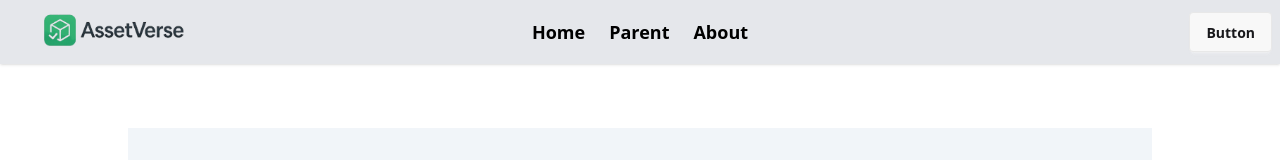
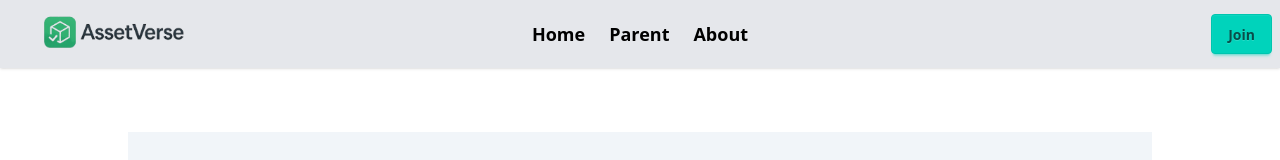
Before and after one commit to diptajeet25/AssetVerse-Client, a React (Vite) app: page / in a window 1280 px wide. Shown: the top 160 px of the page. Built offline with nearby package versions, Linux system fonts and the light colour scheme.

Commit message:
fifth commit

```diff
--- a/src/Components/Navbar.jsx
+++ b/src/Components/Navbar.jsx
@@ -3,15 +3,15 @@ import logo from "../assets/logo.png"
 import { Link } from 'react-router';
 const Navbar = () => {
 
-    const link=<div className='flex gap-6 font-bold text-lg'>
+    const link=<div className='flex flex-col lg:flex-row gap-2 lg:gap-6 font-bold text-lg'>
 
-    <Link>Home</Link>
+    <Link to="/">Home</Link>
         <Link>Parent</Link>
        <Link>About</Link>
 
     </div>
   return (
-   <div className="navbar bg-gray-200 text-black shadow-sm">
+   <div className="navbar bg-gray-200 text-black shadow-sm py-3">
   <div className="navbar-start">
     <div className="dropdown">
       <div tabIndex={0} role="button" className="btn btn-ghost lg:hidden">
@@ -19,7 +19,8 @@ const Navbar = () => {
       </div>
       <ul
         tabIndex="-1"
-        className="menu menu-sm dropdown-content bg-base-100 rounded-box z-1 mt-3 w-52 p-2 shadow">
+        className="menu bg-white menu-sm dropdown-content rounded-box z-1 mt-3 w-52 p-2 shadow">
+            {link}
 
       </ul>
     </div>
@@ -30,8 +31,9 @@ const Navbar = () => {
       {link}
     </ul>
   </div>
-  <div className="navbar-end">
-    <a className="btn">Button</a>
+  <div className="navbar-end flex gap-2">
+    <Link to="/auth" className="btn btn-accent font-bold">Join</Link>
+
   </div>
 </div>
   );
```
